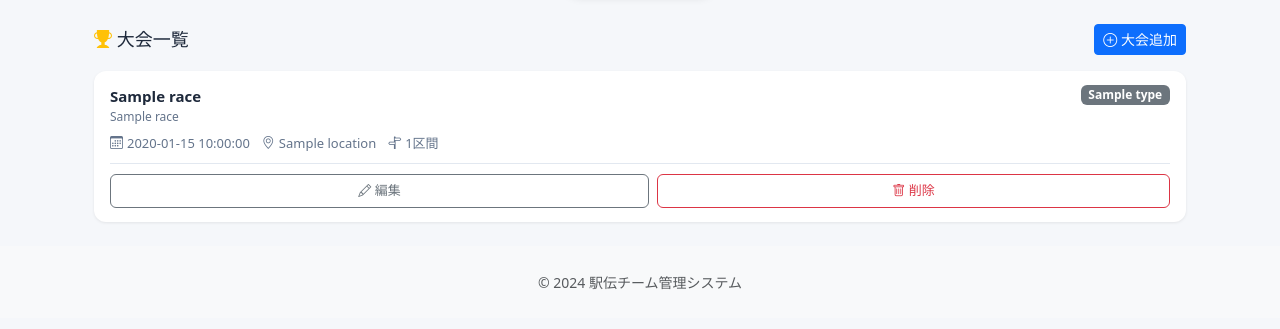
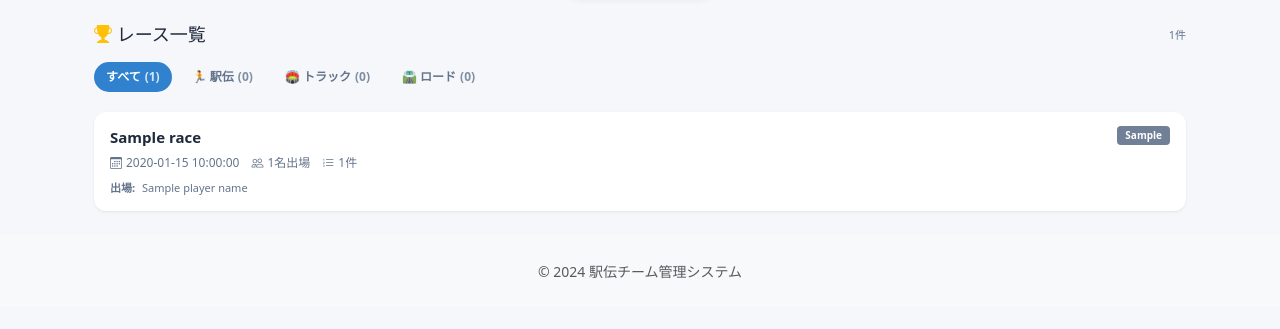
Before and after one commit to kotanono0607/ekiden-app, a Flask app: template templates/races.html in a window 1280 px wide. Shown: the part 61-390 px from the top of the page. Run offline with Flask 3, Linux system fonts and the light colour scheme; the template is opened without the code that fills it: most values are stand-ins (such as "Sample title", 1, 10 or a date in 2020).

Commit message:
Implement races page with Records-based aggregation
- Add get_races_from_records() function to sheet_api.py
  - Groups records by race_name
  - Calculates player count and record count per race
  - Sorts by date (newest first)
- Update races route to use new aggregation function
- Redesign races.html template:
  - Display race name, type badge, date
  - Show player count and record count
  - List participating players
  - Add type filter tabs (すべて/駅伝/トラック/ロード)
- No longer requires separate Races master table

```diff
--- a/main.py
+++ b/main.py
@@ -356,14 +356,13 @@ def export_records():
 
 @app.route("/races")
 def races():
-    """大会一覧画面"""
+    """大会一覧画面（Recordsから集計）"""
     try:
-        race_list = sheet_api.get_all_races()
-        race_types = sheet_api.get_master_choices('race_type_list')
-        return render_template('races.html', races=race_list, race_types=race_types)
+        race_list = sheet_api.get_races_from_records()
+        return render_template('races.html', races=race_list)
     except Exception as e:
         flash(f'エラーが発生しました: {str(e)}', 'danger')
-        return render_template('races.html', races=[], race_types=[])
+        return render_template('races.html', races=[])
 
 @app.route("/race/add", methods=['GET', 'POST'])
 def race_add():
--- a/services/sheet_api.py
+++ b/services/sheet_api.py
@@ -598,6 +598,48 @@ def get_all_races():
     _set_cache('all_races', records)
     return records
 
+def get_races_from_records():
+    """Recordsテーブルから大会別に集計したデータを取得"""
+    records = get_all_records()
+
+    # race_nameでグルーピング
+    race_dict = {}
+    for record in records:
+        race_name = record.get('race_name', '').strip()
+        if not race_name:
+            continue
+
+        if race_name not in race_dict:
+            race_dict[race_name] = {
+                'race_name': race_name,
+                'race_type': record.get('race_type', ''),
+                'date': record.get('date', ''),
+                'records': [],
+                'player_names': set()
+            }
+
+        race_dict[race_name]['records'].append(record)
+        player_name = record.get('player_name', '')
+        if player_name:
+            race_dict[race_name]['player_names'].add(player_name)
+
+    # リストに変換し、日付でソート（新しい順）
+    races = []
+    for race_name, data in race_dict.items():
+        races.append({
+            'race_name': race_name,
+            'race_type': data['race_type'],
+            'date': data['date'],
+            'record_count': len(data['records']),
+            'player_count': len(data['player_names']),
+            'player_names': list(data['player_names']),
+            'records': data['records']
+        })
+
+    # 日付で降順ソート
+    races.sort(key=lambda x: x['date'], reverse=True)
+    return races
+
 def get_race_by_id(race_id):
     """IDで大会を取得"""
     races = get_all_races()
--- a/templates/races.html
+++ b/templates/races.html
@@ -1,6 +1,6 @@
 {% extends "base.html" %}
 
-{% block title %}大会一覧 - 駅伝アプリ{% endblock %}
+{% block title %}レース一覧 - 南陽東置賜{% endblock %}
 
 {% block extra_css %}
 <style>
@@ -29,62 +29,55 @@
         display: flex;
         justify-content: space-between;
         align-items: flex-start;
-        margin-bottom: 8px;
+        margin-bottom: 6px;
     }
     .race-name {
         font-weight: 600;
         font-size: 15px;
         color: var(--text-color);
     }
-    .race-short {
-        font-size: 12px;
-        color: var(--text-muted);
-    }
     .race-badges {
         display: flex;
         gap: 4px;
+        flex-shrink: 0;
+    }
+    .type-badge {
+        display: inline-block;
+        padding: 2px 8px;
+        border-radius: 4px;
+        font-size: 10px;
+        font-weight: 600;
+    }
+    .type-badge.ekiden {
+        background: #ED8936;
+        color: white;
+    }
+    .type-badge.track {
+        background: #3182CE;
+        color: white;
+    }
+    .type-badge.road {
+        background: #38A169;
+        color: white;
     }
     .race-meta {
         display: flex;
         gap: 12px;
-        font-size: 13px;
+        font-size: 12px;
         color: var(--text-muted);
-        flex-wrap: wrap;
+        margin-bottom: 8px;
     }
     .race-meta i {
         margin-right: 4px;
     }
-    .race-actions {
-        display: flex;
-        gap: 8px;
-        margin-top: 10px;
-        padding-top: 10px;
-        border-top: 1px solid var(--border-color);
+    .race-players {
+        font-size: 11px;
+        color: var(--text-muted);
+        line-height: 1.5;
     }
-    .race-actions .btn {
-        flex: 1;
-        font-size: 13px;
-        padding: 6px 12px;
-    }
-    .fab-button {
-        position: fixed;
-        bottom: calc(80px + env(safe-area-inset-bottom, 0px));
-        right: 20px;
-        width: 56px;
-        height: 56px;
-        border-radius: 50%;
-        background: linear-gradient(135deg, #667eea, #764ba2);
-        color: white;
-        display: flex;
-        align-items: center;
-        justify-content: center;
-        font-size: 24px;
-        box-shadow: 0 4px 12px rgba(102, 126, 234, 0.4);
-        text-decoration: none;
-        z-index: 1000;
-    }
-    .fab-button:hover {
-        color: white;
+    .race-players-label {
+        font-weight: 600;
+        margin-right: 4px;
     }
     .empty-state {
         text-align: center;
@@ -96,83 +89,127 @@
         margin-bottom: 12px;
         display: block;
     }
-    @media (min-width: 768px) {
-        .fab-button {
-            display: none;
-        }
+    .race-count {
+        font-size: 11px;
+        color: var(--text-muted);
+        margin-left: 8px;
+    }
+
+    /* タイプ別フィルター */
+    .filter-tabs {
+        display: flex;
+        gap: 8px;
+        margin-bottom: 16px;
+        overflow-x: auto;
+        padding-bottom: 4px;
+    }
+    .filter-tab {
+        padding: 6px 12px;
+        border-radius: 16px;
+        font-size: 12px;
+        font-weight: 600;
+        background: var(--bg-color);
+        color: var(--text-muted);
+        border: none;
+        cursor: pointer;
+        white-space: nowrap;
+        transition: all 0.2s;
+    }
+    .filter-tab:hover {
+        background: var(--border-color);
+    }
+    .filter-tab.active {
+        background: #3182ce;
+        color: white;
+    }
+    .filter-tab .count {
+        margin-left: 4px;
+        opacity: 0.8;
     }
 </style>
 {% endblock %}
 
 {% block content %}
 <div class="page-header">
-    <h5><i class="bi bi-trophy-fill text-warning"></i> 大会一覧</h5>
-    <a href="/race/add" class="btn btn-primary btn-sm d-none d-md-inline-block">
-        <i class="bi bi-plus-circle"></i> 大会追加
-    </a>
+    <h5><i class="bi bi-trophy-fill text-warning"></i> レース一覧</h5>
+    <span class="race-count">{{ races|length }}件</span>
+</div>
+
+<!-- フィルタータブ -->
+<div class="filter-tabs">
+    <button class="filter-tab active" data-filter="all">
+        すべて<span class="count">({{ races|length }})</span>
+    </button>
+    <button class="filter-tab" data-filter="駅伝">
+        🏃 駅伝<span class="count">({{ races|selectattr('race_type', 'equalto', '駅伝')|list|length }})</span>
+    </button>
+    <button class="filter-tab" data-filter="トラック">
+        🏟️ トラック<span class="count">({{ races|selectattr('race_type', 'equalto', 'トラック')|list|length }})</span>
+    </button>
+    <button class="filter-tab" data-filter="ロード">
+        🛣️ ロード<span class="count">({{ races|selectattr('race_type', 'equalto', 'ロード')|list|length }})</span>
+    </button>
 </div>
 
 <div class="card">
     {% for race in races %}
-    <div class="race-card">
+    <div class="race-card" data-type="{{ race.race_type }}">
         <div class="race-header">
-            <div>
-                <div class="race-name">{{ race.race_name }}</div>
-                {% if race.short_name %}
-                <div class="race-short">{{ race.short_name }}</div>
-                {% endif %}
-            </div>
+            <div class="race-name">{{ race.race_name }}</div>
             <div class="race-badges">
-                {% if race.type == 'ekiden' %}
-                <span class="badge bg-danger">駅伝</span>
-                {% elif race.type == 'track' %}
-                <span class="badge bg-primary">トラック</span>
-                {% elif race.type == 'road' %}
-                <span class="badge bg-success">ロード</span>
-                {% elif race.type %}
-                <span class="badge bg-secondary">{{ race.type }}</span>
-                {% endif %}
-                {% if race.importance == 'A' %}
-                <span class="badge bg-danger">A</span>
-                {% elif race.importance == 'B' %}
-                <span class="badge bg-warning text-dark">B</span>
-                {% elif race.importance == 'C' %}
-                <span class="badge bg-info">C</span>
+                {% if race.race_type == '駅伝' %}
+                <span class="type-badge ekiden">駅伝</span>
+                {% elif race.race_type == 'トラック' %}
+                <span class="type-badge track">トラック</span>
+                {% elif race.race_type == 'ロード' %}
+                <span class="type-badge road">ロード</span>
+                {% elif race.race_type %}
+                <span class="type-badge" style="background: #718096; color: white;">{{ race.race_type }}</span>
                 {% endif %}
             </div>
         </div>
         <div class="race-meta">
             <span><i class="bi bi-calendar3"></i>{{ race.date }}</span>
-            {% if race.location %}
-            <span><i class="bi bi-geo-alt"></i>{{ race.location }}</span>
-            {% endif %}
-            {% if race.section_count %}
-            <span><i class="bi bi-signpost-split"></i>{{ race.section_count }}区間</span>
-            {% endif %}
+            <span><i class="bi bi-people"></i>{{ race.player_count }}名出場</span>
+            <span><i class="bi bi-list-ol"></i>{{ race.record_count }}件</span>
         </div>
-        <div class="race-actions">
-            <a href="/race/{{ race.race_id }}/edit" class="btn btn-outline-secondary">
-                <i class="bi bi-pencil"></i> 編集
-            </a>
-            <form action="/race/{{ race.race_id }}/delete" method="POST" style="flex:1;" onsubmit="return confirm('削除しますか？');">
-                <button type="submit" class="btn btn-outline-danger w-100">
-                    <i class="bi bi-trash"></i> 削除
-                </button>
-            </form>
+        {% if race.player_names %}
+        <div class="race-players">
+            <span class="race-players-label">出場:</span>
+            {{ race.player_names|join(', ') }}
         </div>
+        {% endif %}
     </div>
     {% else %}
     <div class="empty-state">
         <i class="bi bi-trophy"></i>
-        <p class="mb-0">大会が登録されていません</p>
-        <a href="/race/add" class="btn btn-primary btn-sm mt-3">
-            <i class="bi bi-plus-circle"></i> 大会を追加
-        </a>
+        <p class="mb-0">レース記録がありません</p>
+        <p class="text-muted mt-2" style="font-size: 13px;">選手の記録を追加すると、ここに表示されます</p>
     </div>
     {% endfor %}
 </div>
+{% endblock %}
 
-<a href="/race/add" class="fab-button d-md-none">
-    <i class="bi bi-plus-lg"></i>
-</a>
+{% block extra_js %}
+<script>
+// フィルター機能
+document.querySelectorAll('.filter-tab').forEach(tab => {
+    tab.addEventListener('click', function() {
+        const filter = this.dataset.filter;
+
+        // タブのアクティブ状態を切り替え
+        document.querySelectorAll('.filter-tab').forEach(t => t.classList.remove('active'));
+        this.classList.add('active');
+
+        // カードのフィルタリング
+        document.querySelectorAll('.race-card').forEach(card => {
+            if (filter === 'all' || card.dataset.type === filter) {
+                card.style.display = 'block';
+            } else {
+                card.style.display = 'none';
+            }
+        });
+    });
+});
+</script>
 {% endblock %}
```
